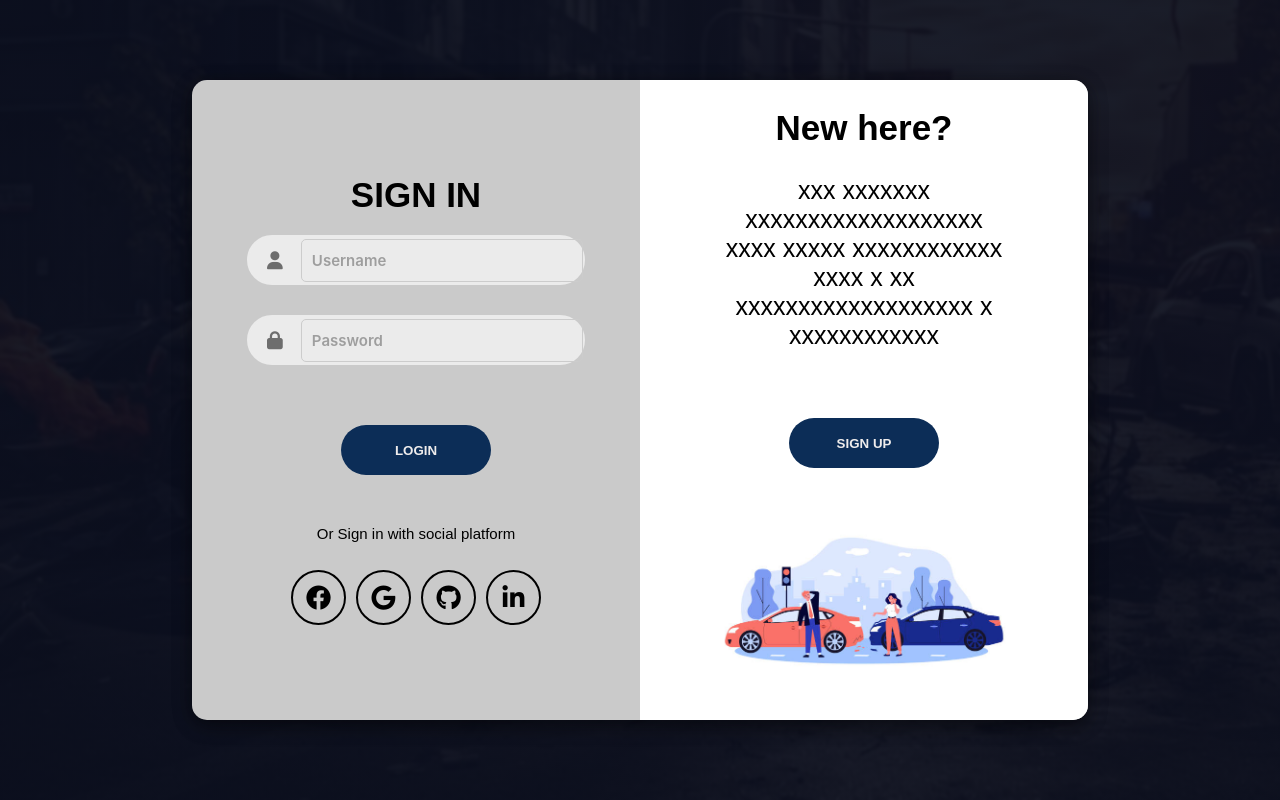
After one commit to Inupa6677/DSGP-GROUP-9, a Flask app: page /login in a window 1280 px wide. The commit adds this page. Run offline with Flask 3, Linux system fonts and the light colour scheme; parts of the project's set-up code (start-up, migrations or seed data) failed here and were passed over; some libraries are stand-ins or nearby versions.

Commit message:
add validations to login and sign up forms

```diff
--- a/connecting model/main.py
+++ b/connecting model/main.py
@@ -231,9 +231,18 @@ severity_mapping_inverse = {
     1: 'Fatal',
 }
 
+
 @app.route('/')
 def index():
     return render_template('homepage.html')
+
+@app.route('/login', methods=['GET','POST'])
+def home_page():
+    if request.method == "POST":
+        print(request.form)
+        Message = {'Message':"Python says hello"}
+        return Message
+    return render_template('loginpage.html')
 
 
 @app.route('/prediction_page', methods=['GET', 'POST'])
--- /dev/null
+++ b/connecting model/static/jsFiles/loginpage.js
@@ -0,0 +1,75 @@
+const sign_in_btn = document.querySelector("#sign-in-btn");
+const sign_up_btn = document.querySelector("#sign-up-btn");
+const container = document.querySelector(".container");
+const sign_in_btn2 = document.querySelector("#sign-in-btn2");
+const sign_up_btn2 = document.querySelector("#sign-up-btn2");
+
+sign_up_btn.addEventListener("click",() => {
+    container.classList.add("sign-up-mode");
+});
+sign_in_btn.addEventListener("click",() => {
+    container.classList.remove("sign-up-mode");
+});
+sign_up_btn2.addEventListener("click",() => {
+    container.classList.add("sign-up-mode2");
+});
+sign_in_btn2.addEventListener("click",() => {
+    container.classList.remove("sign-up-mode2");
+});
+
+document.getElementById('loginForm').addEventListener('submit', function(event) {
+    event.preventDefault();
+    const username = document.getElementById('username');
+    const password = document.getElementById('password');
+
+    // Check if username is empty
+    if (username.value.trim() === '') {
+        username.classList.add('error');
+    } else {
+        username.classList.remove('error');
+    }
+
+    // Check if password is empty
+    if (password.value.trim() === '') {
+        password.classList.add('error');
+    } else {
+        password.classList.remove('error');
+    }
+
+    // If both fields are filled, you can proceed with form submission
+    if (username.value.trim() !== '' && password.value.trim() !== '') {
+        // Here, you can perform any additional login logic, AJAX requests, etc.
+        console.log('Username:', username.value);
+        console.log('Password:', password.value);
+        // For now, I'm just alerting a message
+        alert('Login successful!');
+    }
+});
+
+document.getElementById('signup-form').addEventListener('submit', function(event) {
+    event.preventDefault();
+    const username = document.getElementById('username');
+    const email = document.getElementById('email');
+    const newPassword = document.getElementById('new-password');
+    const confirmPassword = document.getElementById('confirm-password');
+
+    // Check if any field is empty
+    if (username.value.trim() === '' || email.value.trim() === '' || newPassword.value.trim() === '' || confirmPassword.value.trim() === '') {
+        alert('All fields are required.');
+        return;
+    }
+
+    // Check if passwords match
+    if (newPassword.value !== confirmPassword.value) {
+        alert('Passwords do not match.');
+        return;
+    }
+
+    // If all checks pass, you can proceed with form submission
+    console.log('Username:', username.value);
+    console.log('Email:', email.value);
+    console.log('Password:', newPassword.value);
+    // For now, I'm just alerting a message
+    alert('Sign up successful!');
+
+});
--- /dev/null
+++ b/connecting model/static/loginpage.css
@@ -0,0 +1,356 @@
+*{
+    margin: 0;
+    padding: 0;
+    box-sizing: border-box;
+    font-family: 'Poppins', sans-serif;
+}
+body{
+    display: flex;
+    align-items: center;
+    justify-content: center;
+    min-height: 100vh;
+    background-image: linear-gradient(rgba(4,9,30,0.7),rgba(4,9,30,0.7)),url(../image/bg.png);
+    background-size: cover;
+}
+.container{
+    position: relative;
+    width: 70vw;
+    height: 80vh;
+    background: #cacaca;
+    border-radius: 15px;
+    box-shadow: 0 4px 20px 0 rgba(0, 0, 0, 0.3),0 6px 20px 0 rgba(0, 0, 0, 0.3);
+    overflow: hidden;
+}
+.container::before{
+    content: "";
+    position: absolute;
+    top: 0;
+    left: -50%;
+    width: 100%;
+    height: 100%;
+    background: #FFF;
+    z-index: 6;
+    transform: translateX(100%);
+    transition: 1s ease-in-out;
+}
+.signin-signup{
+    position: absolute;
+    top: 0;
+    left: 0;
+    width: 100%;
+    height: 100%;
+    display: flex;
+    align-items: center;
+    justify-content: space-around;
+    z-index: 5;
+}
+form{
+    display: flex;
+    align-items: center;
+    justify-content: center;
+    flex-direction: column;
+    width: 40%;
+    min-width: 230px;
+    padding: 0 10px;
+}
+.form.sign-in-form{
+    opacity: 1;
+    transition: 0.5s ease-in-out;
+    transition-delay: 1s;
+}
+.form.sign-up-form{
+    opacity: 0;
+    transition: 0.5s ease-in-out;
+    transition-delay: 1s;
+}
+.title{
+    font-size: 35px;
+    color: #000000;
+    margin-bottom: 10px;
+}
+.input-field{
+    width: 100%;
+    height: 50px;
+    background: #ebebeb;
+    margin: 10px 0;
+    border: 2px solid #ebebeb;
+    border-radius: 30px;
+    display: flex;
+    align-items: center;
+}
+.input-field ::placeholder{
+    color: #9e9e9e;
+    font-size: 15px;
+    font-family: "Inter", sans-serif;
+}
+.input-field i{
+    flex: 1;
+    text-align: center;
+    color: #6d6d6d;
+    font-size: 18px;
+}
+.input-field input{
+    flex: 5;
+    background: none;
+    border: none;
+    outline: none;
+    width: 100%;
+    font-size: 18px;
+    font-weight: 600;
+    color: #000000;
+}
+.btn{
+    width: 150px;
+    height: 50px;
+    border: none;
+    border-radius: 50px;
+    background: #0C2D57;
+    color: #EFECEC;
+    font-weight: 600;
+    margin: 40px 0;
+    text-transform: uppercase;
+    cursor: pointer;
+}
+.btn:hover{
+    background: #FC6736;
+    border: 2px solid #FC6736;
+    transition: 0.2s;
+}
+.social-text{
+    margin: 10px 0;
+    font-size: 15px;
+}
+.social-media{
+    display: flex;
+    justify-content: center;
+}
+.social-media i{
+    font-size: 25px;
+}
+.social-icon{
+    height: 55px;
+    width: 55px;
+    display: flex;
+    align-items: center;
+    justify-content: center;
+    color: #000000;
+    border: 2px solid #000000;
+    border-radius: 50px;
+    margin: 0 5px;
+}
+a{
+    text-decoration: none;
+}
+.social-icon:hover{
+    color: #14488d;
+    border-color: #fc6736;
+}
+.panels-container{
+    position: absolute;
+    top: 0;
+    left: 0;
+    width: 100%;
+    height: 100%;
+    display: flex;
+    align-items: center;
+    justify-content: space-around;
+}
+.panel{
+    display: flex;
+    flex-direction: column;
+    align-items: center;
+    justify-content: space-around;
+    width: 35%;
+    min-width: 230px;
+    padding: 0 10px;
+    text-align: center;
+    z-index: 6;
+}
+.left-panel{
+    pointer-events: none;
+}
+.content{
+    color: #EFECEC;
+    transition: 1s ease-in-out;
+    transition-delay: 0.1s;
+}
+.panel h3{
+    font-size: 35px;
+    font-weight: 600;
+    color: #000;
+}
+.panel p{
+    font-size: 25px;
+    padding: 10px 0;
+    color: #000;
+}
+.image{
+    width: 100%;
+    transition: 1s ease-in-out;
+    transition-delay: 0.1s;
+}
+.left-panel .image,
+.left-panel .content{
+    transform: translateX(-200%);
+}
+.right-panel .image,
+.right-panel .content{
+    transform: translateX(0);
+}
+.account-text{
+    display: none;
+}
+
+.container.sign-up-mode::before{
+    transform: translateX(0);
+}
+.container.sign-up-mode .right-panel .image,
+.container.sign-up-mode .right-panel .content{
+    transform: translateX(200%);
+}
+.container.sign-up-mode .left-panel .image,
+.container.sign-up-mode .left-panel .content{
+    transform: translateX(0);
+}
+.container.container.sign-up-mode .form.sign-in-form{
+    opacity: 0;
+}
+.container.container.sign-up-mode .form.sign-up-form{
+    opacity: 1;
+}
+.container.container.sign-up-mode .right-panel{
+    pointer-events: none;
+}
+.container.container.sign-up-mode .left-panel{
+    pointer-events: all;
+}
+
+/* Responsive */
+@media(max-width:635px){
+    container::before{
+        display: none;
+    }
+    form{
+        width: 80%;
+    }
+    .form.sign-up-form{
+        display: none;
+    }
+    .container.container.sign-up-mode2 .form.sign-up-form{
+        display: flex;
+        opacity: 1;
+    }
+    .container.container.sign-up-mode2 .form.sign-in-form{
+        display: none;
+    }
+    .panels-container{
+        display: none;
+    }
+    .account-text{
+        display: initial;
+        margin-top: 30px;
+    }
+}
+@media(max-width:320px){
+        form{
+            width: 90%;
+        }
+}
+
+
+* {
+    margin: 0;
+    padding: 0;
+    box-sizing: border-box;
+    font-family: 'Poppins', sans-serif;
+}
+
+body {
+    display: flex;
+    align-items: center;
+    justify-content: center;
+    min-height: 100vh;
+    background-image: linear-gradient(rgba(4, 9, 30, 0.7), rgba(4, 9, 30, 0.7)), url(../image/bg.png);
+    background-size: cover;
+}
+
+.container {
+    position: relative;
+    width: 70vw;
+    height: 80vh;
+    background: #cacaca;
+    border-radius: 15px;
+    box-shadow: 0 4px 20px 0 rgba(0, 0, 0, 0.3), 0 6px 20px 0 rgba(0, 0, 0, 0.3);
+    overflow: hidden;
+}
+
+/* Responsive */
+@media(max-width: 1024px) {
+    .container {
+        width: 80vw;
+    }
+}
+
+@media(max-width: 768px) {
+    .container {
+        width: 90vw;
+    }
+}
+
+@media(max-width: 635px) {
+    .container::before {
+        display: none;
+    }
+
+    form {
+        width: 80%;
+    }
+
+    .form.sign-up-form {
+        display: none;
+    }
+
+    .container.sign-up-mode2 .form.sign-up-form {
+        display: flex;
+        opacity: 1;
+    }
+
+    .container.sign-up-mode2 .form.sign-in-form {
+        display: none;
+    }
+
+    .panels-container {
+        display: none;
+    }
+
+    .account-text {
+        display: initial;
+        margin-top: 30px;
+    }
+}
+
+@media(max-width: 320px) {
+    form {
+        width: 90%;
+    }
+}
+
+.input-field {
+    position: relative;
+    margin-bottom: 20px;
+}
+
+.input-field input {
+    width: 100%;
+    padding: 10px;
+    border: 1px solid #ccc;
+    border-radius: 5px;
+}
+
+.input-field input:focus {
+    outline: none;
+}
+
+.error {
+    border-color: red !important;
+}
--- /dev/null
+++ b/connecting model/templates/loginpage.html
@@ -0,0 +1,90 @@
+<!DOCTYPE html>
+<html lang="en">
+<head>
+    <meta charset="UTF-8">
+    <meta name="viewport" content="width=device-width, initial-scale=1.0">
+    <title>Log-in page </title>
+    <link rel="stylesheet" href="https://cdnjs.cloudflare.com/ajax/libs/font-awesome/6.1.1/css/all.min.css" integrity="sha512-KfkfwYDsLkIlwQp6LFnl8zNdLGxu9YAA1QvwINks4PhcElQSvqcyVLLD9aMhXd13uQjoXtEKNosOWaZqXgel0g==" crossorigin="anonymous" referrerpolicy="no-referrer" />
+    <link rel="stylesheet" type="text/css" href="{{ url_for('static', filename='loginpage.css') }}">
+</head>
+<body>
+    <div class="container">
+        <div class="signin-signup">
+            <form action="" class="sign-in-form" id="loginForm">
+                <h2 class="title">SIGN IN</h2>
+                <div class="input-field">
+                <i class="fas fa-user"></i>
+                <input type="text" placeholder="Username" id="username">
+                </div>
+            <div class="input-field">
+                <i class="fas fa-lock"></i>
+                <input type="password" placeholder="Password" id="password">
+            </div>
+            <input type="submit" value="Login" class="btn" id="loginBtn">
+            <p class="social-text">Or Sign in with social platform</p>
+            <br>
+            <div class="social-media">
+                <a href="#" class="social-icon"> <i class="fab fa-facebook"></i> </a>
+                <a href="#" class="social-icon"> <i class="fab fa-google"></i> </a>
+                <a href="#" class="social-icon"> <i class="fab fa-github"></i> </a>
+                <a href="#" class="social-icon"> <i class="fab fa-linkedin-in"></i> </a>
+            </div>
+            <p class="account-text">Don't have an account? <a href="#" id="sign-up-btn2">Sign up</a></p>
+            </form>
+            <form action="" class="sign-up-form" id="signup-form">
+                <h2 class="title">SIGN UP</h2>
+                <div class="input-field">
+                    <i class="fas fa-user"></i>
+                    <input type="text" id="username" placeholder="Username">
+                </div>
+                <div class="input-field">
+                    <i class="fas fa-envelope"></i>
+                    <input type="text" id="email" placeholder="Email">
+                </div>
+                <div class="input-field">
+                    <i class="fas fa-lock"></i>
+                    <input type="password" id="new-password" placeholder="New Password">
+                </div>
+                <div class="input-field">
+                    <i class="fas fa-lock"></i>
+                    <input type="password" id="confirm-password" placeholder="Confirm Password">
+                </div>
+                <input type="submit" value="Sign up" class="btn">
+                <p class="social-text">Or Sign up with social platform</p>
+                <br>
+                <div class="social-media">
+                    <a href="#" class="social-icon"> <i class="fab fa-facebook"></i> </a>
+                    <a href="#" class="social-icon"> <i class="fab fa-google"></i> </a>
+                    <a href="#" class="social-icon"> <i class="fab fa-github"></i> </a>
+                    <a href="#" class="social-icon"> <i class="fab fa-linkedin-in"></i> </a>
+                </div>
+                <p class="account-text">Already have an account? <a href="#" id="sign-in-btn2">Sign in</a></p>
+            </form>
+
+        </div>
+        <div class="panels-container">
+             <div class="panel left-panel">
+                    <div class="content">
+                        <h3>Member here?</h3>
+                        <br>
+                        <p>xxx xxxxxxx xxxxxxxxxxxxxxxxxxx xxxx xxxxx xxxxxxxxxxxx xxxx x xx xxxxxxxxxxxxxxxxxxx x xxxxxxxxxxxx </p>
+                        <br>
+                        <button class="btn" id="sign-in-btn">Sign in</button>
+                    </div>
+                    <img src="{{ url_for('static', filename='image/acc7.jpg') }}" class="image">
+             </div>
+             <div class="panel right-panel">
+                <div class="content">
+                    <h3>New here?</h3>
+                    <br>
+                    <p>xxx xxxxxxx xxxxxxxxxxxxxxxxxxx xxxx xxxxx xxxxxxxxxxxx xxxx x xx xxxxxxxxxxxxxxxxxxx x xxxxxxxxxxxx </p>
+                    <br>
+                    <button class="btn" id="sign-up-btn">Sign up</button>
+                </div>
+                 <img src="{{ url_for('static', filename='image/acc8.jpg') }}" class="image">
+         </div>
+        </div>
+    </div>
+    <script src="{{ url_for('static', filename='jsFiles/loginpage.js') }}"></script>
+</body>
+</html>
```
Also changed, not shown: connecting model/static/bbb.css (+49 -0 lines).
